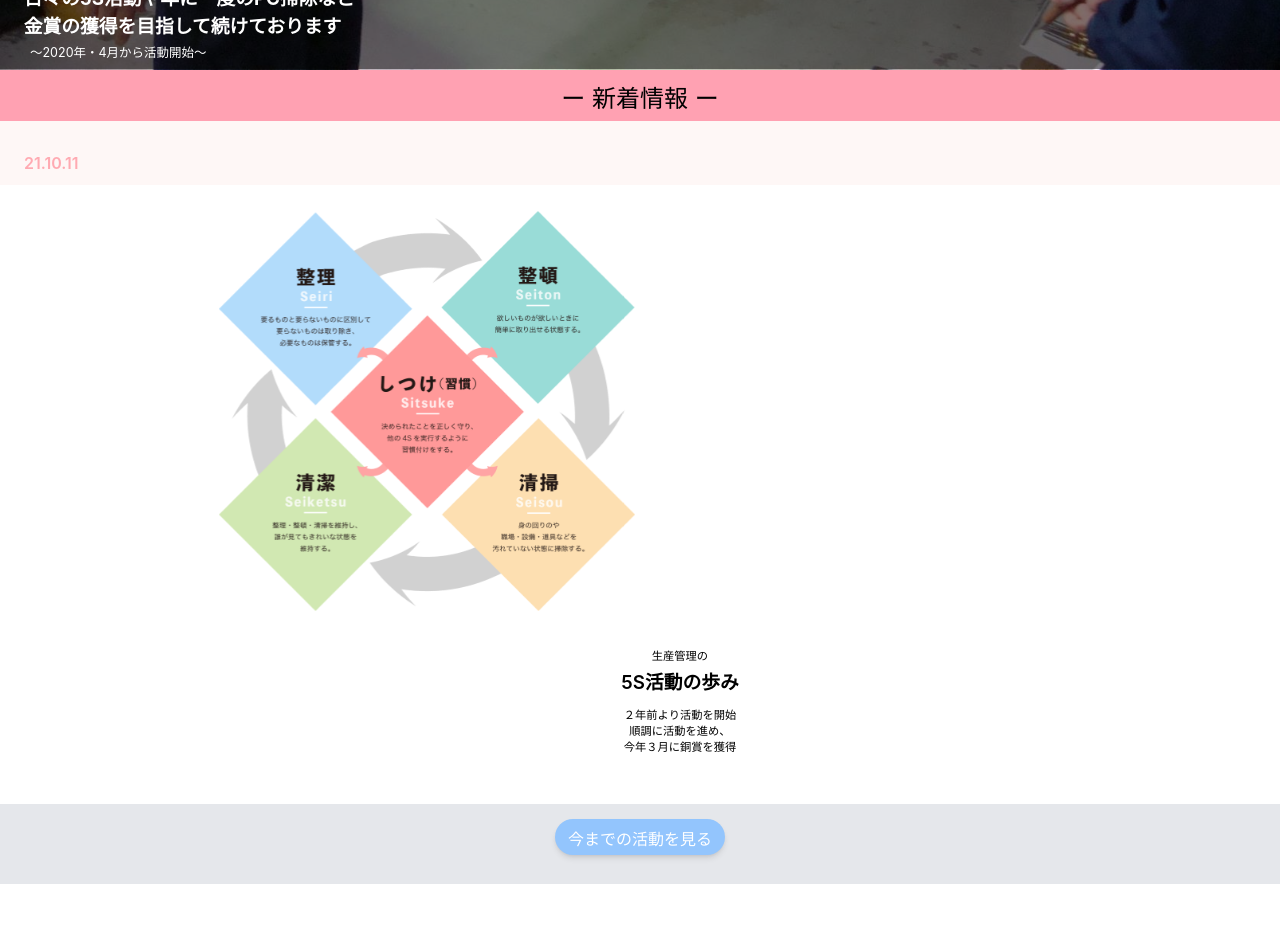
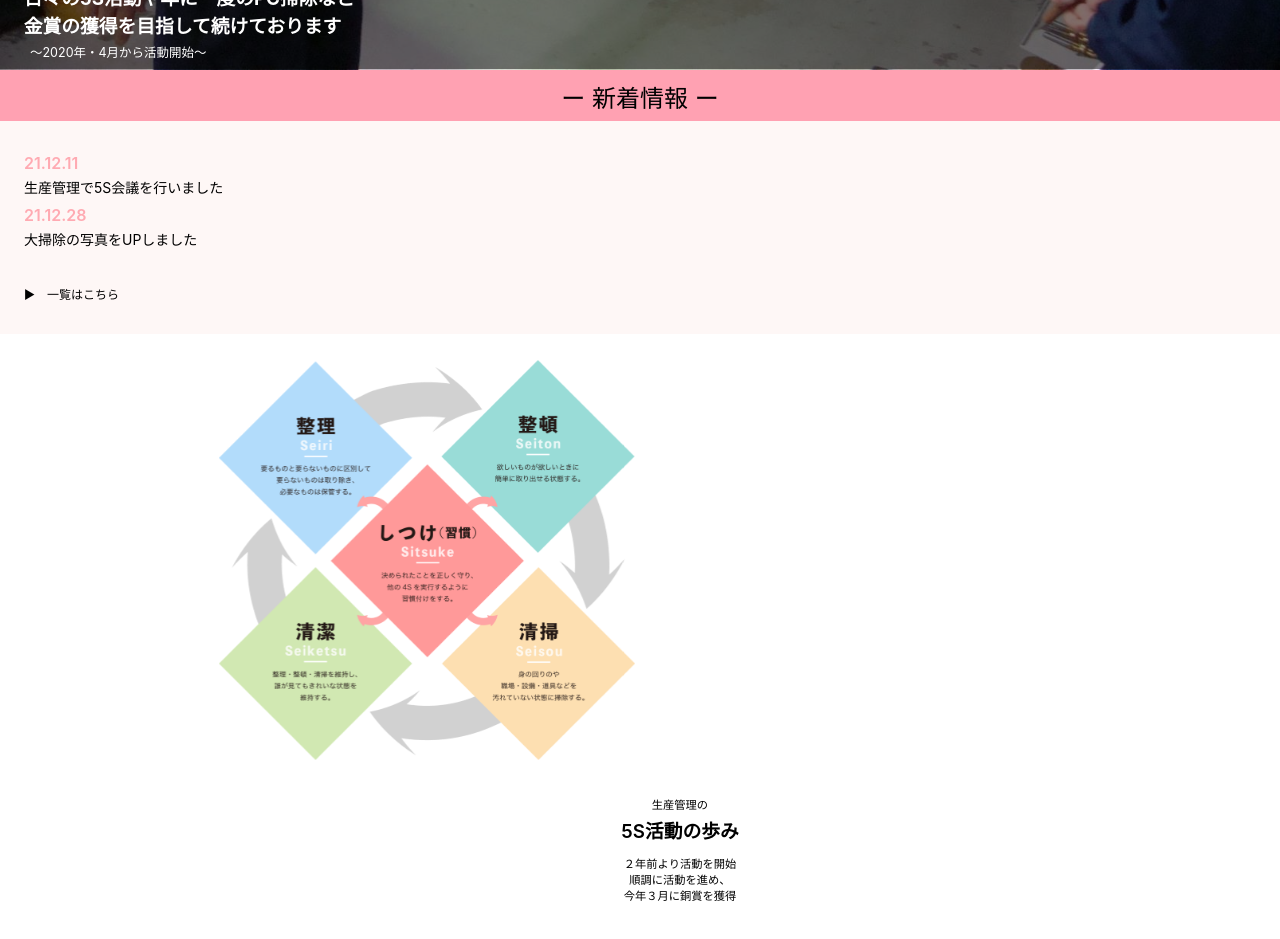
Before and after one commit to tetsu-hira/yamamo-farm, a Next.js app: page / in a window 1280 px wide. Shown: the part 920-1859 px from the top of the page. Built offline with nearby package versions, Linux system fonts and the light colour scheme.

Commit message:
1/6新着情報追加

```diff
--- a/pages/News.tsx
+++ b/pages/News.tsx
@@ -1,3 +1,4 @@
+import Link from 'next/link'
 import 'animate.css';
 import styles from '../styles/News.module.scss';
 
@@ -6,7 +7,13 @@ export default function News() {
     <div className={styles.News}>
       <div className={styles.NewsTitle}>ー 新着情報 ー</div>
       <div className={styles.NewsContent}>
-        <div className={styles.date}>21.10.11</div>
+        <div className={styles.date}>21.12.11</div>
+        <div className={styles.info}>生産管理で5S会議を行いました</div>
+        <div className={styles.date}>21.12.28</div>
+        <div className={styles.info}>大掃除の写真をUPしました</div>
+        <Link href="/">
+          <a className={styles.link}>▶　一覧はこちら</a>
+        </Link>
       </div>
     </div>
   )
--- a/styles/Diary.module.scss
+++ b/styles/Diary.module.scss
@@ -23,7 +23,7 @@
       width: 90%;
       margin: auto;
       .date {
-        font-size: 1rem;
+        font-size: 1.2rem;
         margin: 0;
       }
       .title {
--- a/styles/News.module.scss
+++ b/styles/News.module.scss
@@ -10,12 +10,21 @@
   }
   &Content {
     background-color: #fef7f6;
-    height: 5rem;
     padding: 3.2rem 2.4rem;
     .date {
       color: #ffaab2;
       font-weight: 600;
       font-size: 1.6rem;
     }
+    .info {
+      font-size: 1.4rem;
+      margin-top: 0.4rem;
+      margin-bottom: 0.8rem;
+    }
+    .link {
+      margin-top: 2.8rem;
+      display: inline-block;
+      font-size: 1.2rem;
+    }
   }
 }
```
